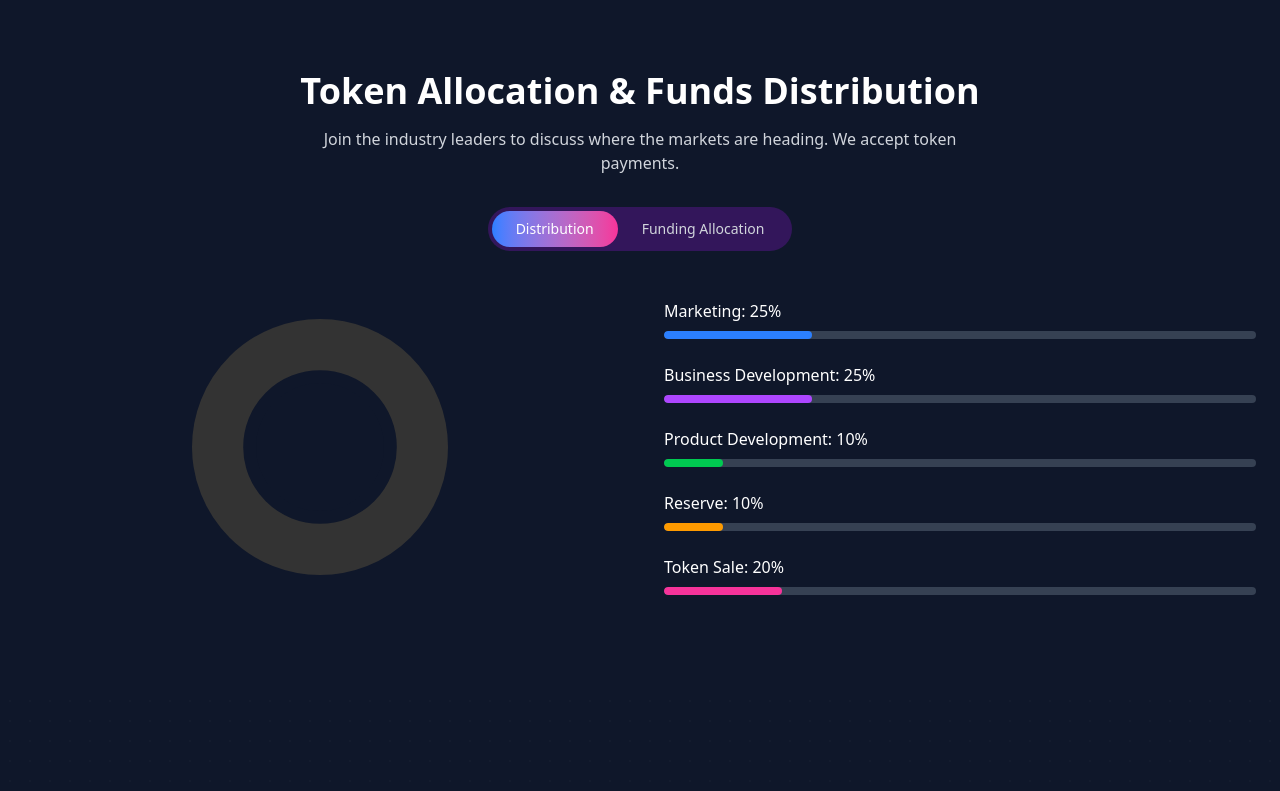
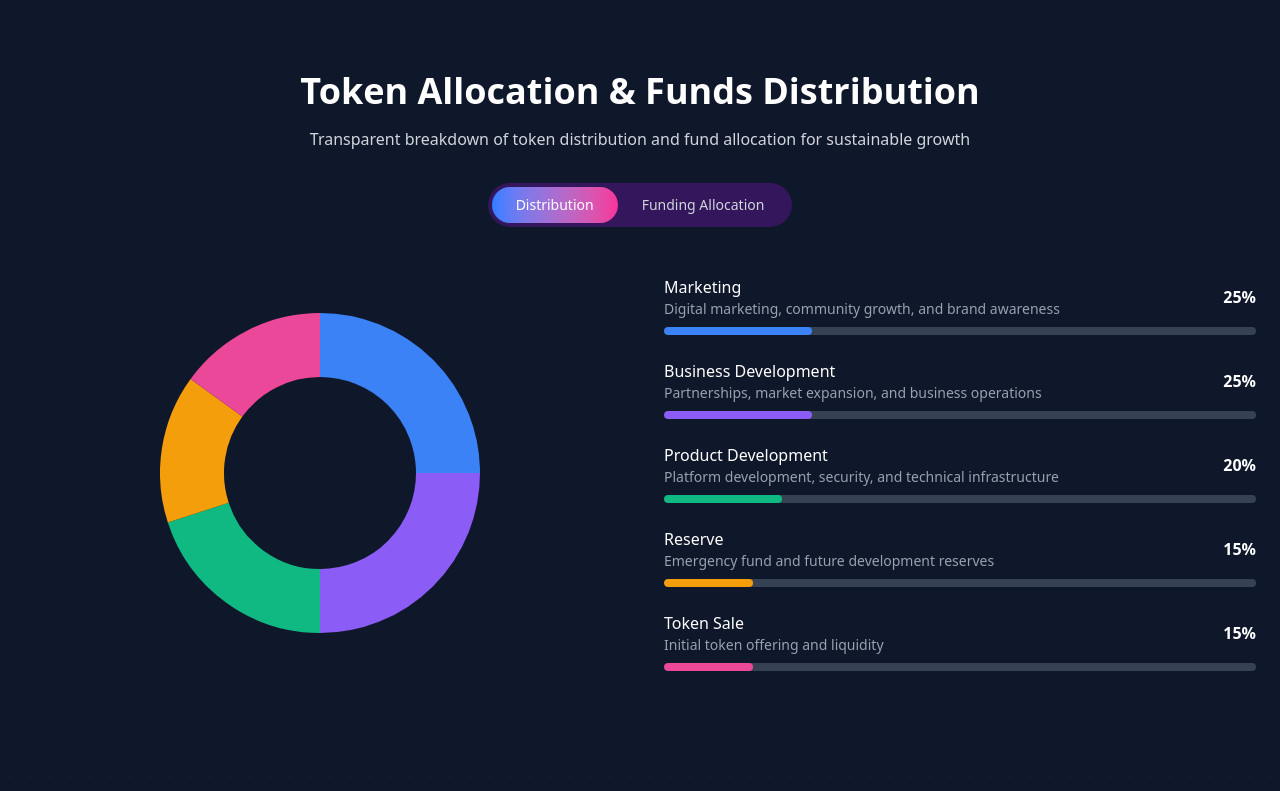
Before and after one commit to Ntwali123/ico, a Next.js app: page / in a window 1280 px wide. Shown: the part 1820-2611 px from the top of the page. Built offline with nearby package versions, Linux system fonts and the light colour scheme.

Commit message:
some updates made

```diff
--- a/components/executive-team.tsx
+++ b/components/executive-team.tsx
@@ -1,9 +1,7 @@
 "use client";
 
 import { motion } from "framer-motion";
-import { Facebook, Twitter, Linkedin } from "lucide-react";
 import Image from "next/image";
-import Link from "next/link";
 
 export default function ExecutiveTeam() {
   const team = [
@@ -24,7 +22,6 @@ export default function ExecutiveTeam() {
       role: "CTO & Software Engineer",
       image:
         "https://images.unsplash.com/photo-1472099645785-5658abf4ff4e?w=500&h=500&fit=crop",
-      socials: true,
     },
     {
       name: "Dianne Russell",
@@ -58,7 +55,6 @@ export default function ExecutiveTeam() {
               name={member.name}
               role={member.role}
               image={member.image}
-              socials={member.socials}
               delay={index * 0.1}
             />
           ))}
@@ -72,13 +68,11 @@ function TeamMember({
   name,
   role,
   image,
-  socials,
   delay = 0,
 }: {
   name: string;
   role: string;
   image: string;
-  socials?: boolean;
   delay?: number;
 }) {
   return (
@@ -102,29 +96,6 @@ function TeamMember({
         <div className="absolute bottom-0 left-0 right-0 p-6">
           <h3 className="text-xl font-bold text-white">{name}</h3>
           <p className="text-gray-300">{role}</p>
-
-          {socials && (
-            <div className="flex space-x-3 mt-3">
-              <Link
-                href="#"
-                className="text-white hover:text-pink-500 transition-colors"
-              >
-                <Facebook className="h-5 w-5" />
-              </Link>
-              <Link
-                href="#"
-                className="text-white hover:text-pink-500 transition-colors"
-              >
-                <Linkedin className="h-5 w-5" />
-              </Link>
-              <Link
-                href="#"
-                className="text-white hover:text-pink-500 transition-colors"
-              >
-                <Twitter className="h-5 w-5" />
-              </Link>
-            </div>
-          )}
         </div>
       </div>
     </motion.div>
--- a/components/token-allocation.tsx
+++ b/components/token-allocation.tsx
@@ -1,28 +1,77 @@
-"use client"
+"use client";
 
-import { motion } from "framer-motion"
-import { useState } from "react"
-import { cn } from "@/lib/utils"
+import { motion } from "framer-motion";
+import { useState } from "react";
+import { cn } from "@/lib/utils";
 
 export default function TokenAllocation() {
-  const [activeTab, setActiveTab] = useState<"distribution" | "allocation">("distribution")
+  const [activeTab, setActiveTab] = useState<"distribution" | "allocation">(
+    "distribution"
+  );
 
   const distributionData = [
-    { label: "Marketing", percentage: 25, color: "bg-blue-500" },
-    { label: "Business Development", percentage: 25, color: "bg-purple-500" },
-    { label: "Product Development", percentage: 10, color: "bg-green-500" },
-    { label: "Reserve", percentage: 10, color: "bg-amber-500" },
-    { label: "Token Sale", percentage: 20, color: "bg-pink-500" },
-  ]
+    {
+      label: "Marketing",
+      percentage: 25,
+      color: "#3B82F6",
+      description: "Digital marketing, community growth, and brand awareness",
+    },
+    {
+      label: "Business Development",
+      percentage: 25,
+      color: "#8B5CF6",
+      description: "Partnerships, market expansion, and business operations",
+    },
+    {
+      label: "Product Development",
+      percentage: 20,
+      color: "#10B981",
+      description:
+        "Platform development, security, and technical infrastructure",
+    },
+    {
+      label: "Reserve",
+      percentage: 15,
+      color: "#F59E0B",
+      description: "Emergency fund and future development reserves",
+    },
+    {
+      label: "Token Sale",
+      percentage: 15,
+      color: "#EC4899",
+      description: "Initial token offering and liquidity",
+    },
+  ];
 
   const allocationData = [
-    { label: "Public Sale", percentage: 40, color: "bg-indigo-500" },
-    { label: "Team", percentage: 20, color: "bg-cyan-500" },
-    { label: "Advisors", percentage: 10, color: "bg-teal-500" },
-    { label: "Ecosystem", percentage: 30, color: "bg-orange-500" },
-  ]
+    {
+      label: "Public Sale",
+      percentage: 40,
+      color: "#6366F1",
+      description: "Available for public token purchase",
+    },
+    {
+      label: "Team",
+      percentage: 20,
+      color: "#06B6D4",
+      description: "Team incentives and compensation",
+    },
+    {
+      label: "Advisors",
+      percentage: 10,
+      color: "#14B8A6",
+      description: "Strategic advisors and consultants",
+    },
+    {
+      label: "Ecosystem",
+      percentage: 30,
+      color: "#F97316",
+      description: "Ecosystem development and community rewards",
+    },
+  ];
 
-  const currentData = activeTab === "distribution" ? distributionData : allocationData
+  const currentData =
+    activeTab === "distribution" ? distributionData : allocationData;
 
   return (
     <section className="py-16 md:py-24 relative overflow-hidden">
@@ -34,9 +83,12 @@ export default function TokenAllocation() {
           viewport={{ once: true }}
           className="text-center mb-8"
         >
-          <h2 className="text-4xl font-bold mb-4">Token Allocation & Funds Distribution</h2>
+          <h2 className="text-4xl font-bold mb-4">
+            Token Allocation & Funds Distribution
+          </h2>
           <p className="text-gray-300 max-w-2xl mx-auto">
-            Join the industry leaders to discuss where the markets are heading. We accept token payments.
+            Transparent breakdown of token distribution and fund allocation for
+            sustainable growth
           </p>
         </motion.div>
 
@@ -48,7 +100,7 @@ export default function TokenAllocation() {
                 "px-6 py-2 rounded-full text-sm font-medium transition-all",
                 activeTab === "distribution"
                   ? "bg-gradient-to-r from-blue-500 to-pink-500 text-white"
-                  : "text-gray-300 hover:text-white",
+                  : "text-gray-300 hover:text-white"
               )}
             >
               Distribution
@@ -59,7 +111,7 @@ export default function TokenAllocation() {
                 "px-6 py-2 rounded-full text-sm font-medium transition-all",
                 activeTab === "allocation"
                   ? "bg-gradient-to-r from-blue-500 to-pink-500 text-white"
-                  : "text-gray-300 hover:text-white",
+                  : "text-gray-300 hover:text-white"
               )}
             >
               Funding Allocation
@@ -75,25 +127,31 @@ export default function TokenAllocation() {
             transition={{ duration: 0.5 }}
             className="flex justify-center"
           >
-            <div className="relative w-64 h-64">
+            <div className="relative w-80 h-80">
               <svg viewBox="0 0 100 100" className="w-full h-full">
-                <circle cx="50" cy="50" r="40" fill="transparent" stroke="#333" strokeWidth="20" />
                 {currentData.map((item, index) => {
-                  const offset = currentData.slice(0, index).reduce((acc, curr) => acc + curr.percentage, 0)
+                  const offset = currentData
+                    .slice(0, index)
+                    .reduce((acc, curr) => acc + curr.percentage, 0);
                   return (
-                    <circle
+                    <motion.circle
                       key={item.label}
                       cx="50"
                       cy="50"
                       r="40"
                       fill="transparent"
-                      stroke={item.color.replace("bg-", "")}
+                      stroke={item.color}
                       strokeWidth="20"
                       strokeDasharray="251.2"
-                      strokeDashoffset={251.2 - (251.2 * item.percentage) / 100}
+                      initial={{ strokeDashoffset: 251.2 }}
+                      animate={{
+                        strokeDashoffset:
+                          251.2 - (251.2 * item.percentage) / 100,
+                      }}
+                      transition={{ duration: 1, delay: index * 0.1 }}
                       transform={`rotate(${offset * 3.6 - 90} 50 50)`}
                     />
-                  )
+                  );
                 })}
                 <circle cx="50" cy="50" r="25" fill="#0F172A" />
               </svg>
@@ -107,6 +165,7 @@ export default function TokenAllocation() {
                 label={item.label}
                 percentage={item.percentage}
                 color={item.color}
+                description={item.description}
                 delay={index * 0.1}
               />
             ))}
@@ -114,19 +173,21 @@ export default function TokenAllocation() {
         </div>
       </div>
     </section>
-  )
+  );
 }
 
 function AllocationItem({
   label,
   percentage,
   color,
+  description,
   delay = 0,
 }: {
-  label: string
-  percentage: number
-  color: string
-  delay?: number
+  label: string;
+  percentage: number;
+  color: string;
+  description: string;
+  delay?: number;
 }) {
   return (
     <motion.div
@@ -136,10 +197,12 @@ function AllocationItem({
       viewport={{ once: true }}
       className="space-y-2"
     >
-      <div className="flex justify-between">
-        <span>
-          {label}: {percentage}%
-        </span>
+      <div className="flex justify-between items-center">
+        <div>
+          <span className="font-medium">{label}</span>
+          <p className="text-sm text-gray-400">{description}</p>
+        </div>
+        <span className="font-bold">{percentage}%</span>
       </div>
       <div className="w-full h-2 bg-gray-700 rounded-full overflow-hidden">
         <motion.div
@@ -147,9 +210,10 @@ function AllocationItem({
           whileInView={{ width: `${percentage}%` }}
           transition={{ duration: 1, delay }}
           viewport={{ once: true }}
-          className={`h-full ${color} rounded-full`}
+          className="h-full rounded-full"
+          style={{ backgroundColor: color }}
         ></motion.div>
       </div>
     </motion.div>
-  )
+  );
 }
```
